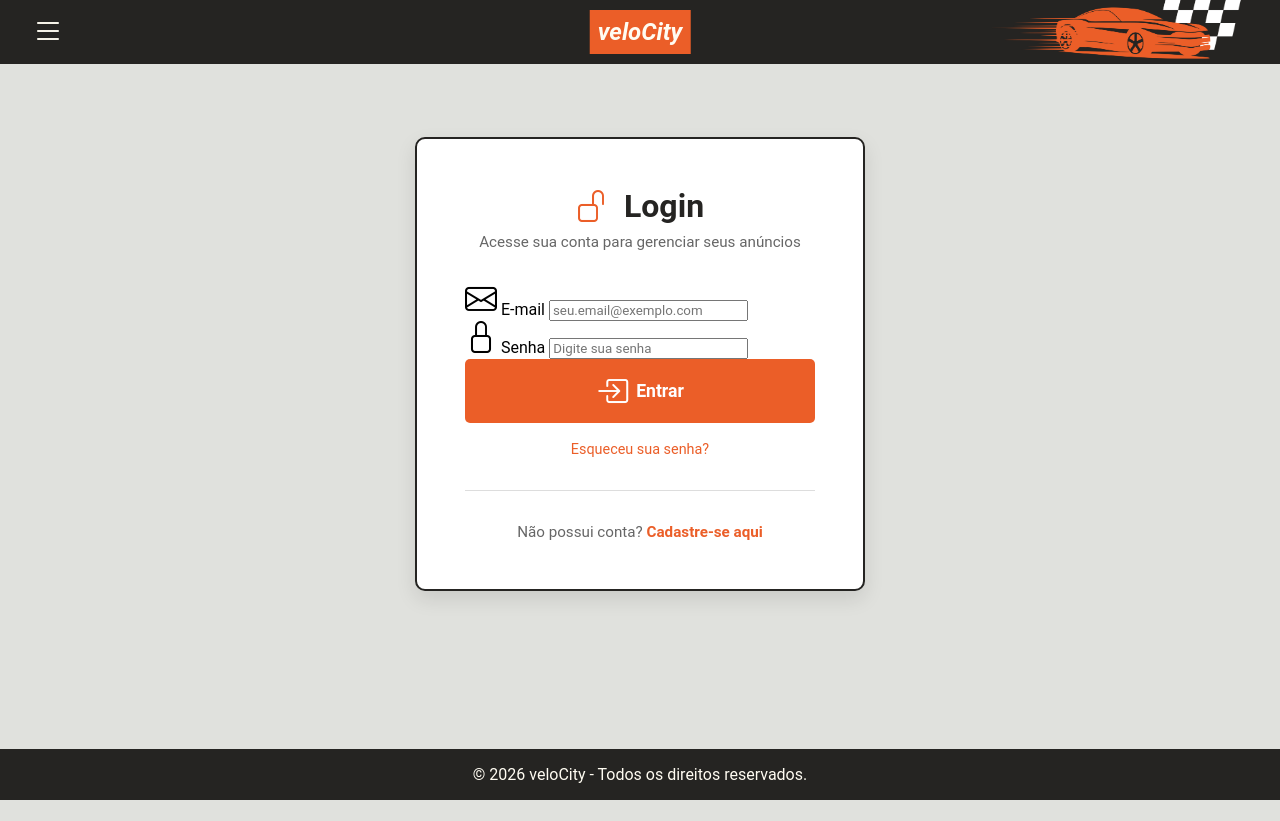
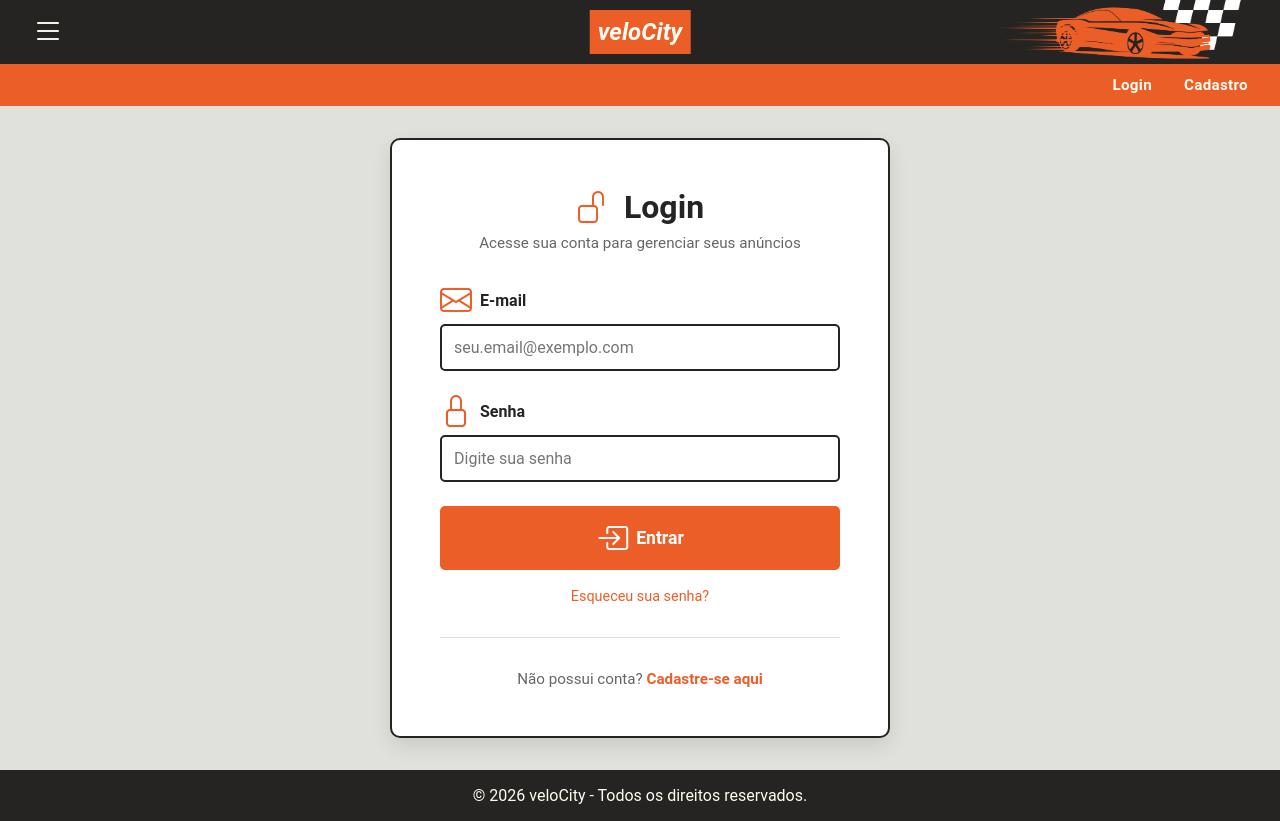
Before and after one commit to anagxndin/web1, a PHP site: page /pages/public/login.html in a window 1280 px wide. Before the commit the page ends 800 px from the top, so only its background shows below. Run offline with PHP 8.4, Linux system fonts and the light colour scheme.

Commit message:
adds login forms style, adds nav bar for public pages

```diff
--- a/src/pages/public/login.html
+++ b/src/pages/public/login.html
@@ -19,8 +19,6 @@
       </div>
       <nav class="dropdownMenu" id="dropdownMenu">
         <a href="index.html" class="dropdownItem">Home</a>
-        <a href="login.html" class="dropdownItem">Login</a>
-        <a href="cadastro.html" class="dropdownItem">Cadastro</a>
         <a href="../area-restrita/criar-anuncio.html" class="dropdownItem">Criar Anúncio</a>
         <a href="../area-restrita/meus-anuncios.html" class="dropdownItem">Listagem de Anúncios</a>
         <a href="../area-restrita/interesses.html" class="dropdownItem">Interesses Recebidos</a>
@@ -30,6 +28,11 @@
 
       <img src="../../assets/images/carLogo.png" alt="Logo" class="logoCar"/>
     </header>
+
+    <nav class="publicNavBar">
+        <a href="login.html" class="publicNavItem">Login</a>
+        <a href="cadastro.html" class="publicNavItem">Cadastro</a>
+    </nav>
 
     <main class="mainContent">
     <div class="loginContainer">
--- a/src/styles/estilos.css
+++ b/src/styles/estilos.css
@@ -1,5 +1,4 @@
-/* Reset global — garante que o header (e o layout em geral) renderize
-   igual nas páginas com Bootstrap (area-restrita) e sem Bootstrap (public) */
+
 *, *::before, *::after {
     box-sizing: border-box;
 }
@@ -18,8 +17,6 @@ html, body {
     --orange: #eb5e28;
 }
 
-/* Padrão global para todos os ícones Bootstrap Icons: 2rem de largura e altura */
-/* Layout de página sem depender do Bootstrap (usado nas páginas public) */
 .pageWrapper {
     display: flex;
     flex-direction: column;
@@ -35,6 +32,33 @@ html, body {
     text-align: center;
     padding: 1rem;
     margin-top: auto;
+}
+
+/* Navbar fixa das páginas públicas (Login / Cadastro) */
+.publicNavBar {
+    background-color: var(--orange);
+    display: flex;
+    justify-content: flex-end;
+    align-items: center;
+    gap: 2rem;
+    padding: 0.75rem 2rem;
+    position: sticky;
+    top: 0;
+    z-index: 999;
+}
+
+.publicNavItem {
+    color: var(--text-color-white);
+    text-decoration: none;
+    font-weight: bold;
+    font-size: 0.95rem;
+    letter-spacing: 0.02em;
+    transition: opacity 0.3s ease, text-decoration 0.3s ease;
+}
+
+.publicNavItem:hover {
+    opacity: 0.8;
+    text-decoration: underline;
 }
 
 .bi {
--- a/src/styles/login.css
+++ b/src/styles/login.css
@@ -14,7 +14,7 @@
     padding: 3rem;
     box-shadow: 0 8px 20px rgba(0, 0, 0, 0.1);
     width: 100%;
-    max-width: 450px;
+    max-width: 500px;
 }
 
 .loginHeader {
@@ -41,6 +41,56 @@
     text-align: center;
     margin: 0.5rem 0 2rem 0;
     font-size: 0.95rem;
+}
+
+.formGroup {
+    display: flex;
+    flex-direction: column;
+    margin-bottom: 1.5rem;
+}
+
+.formGroup label {
+    color: var(--black);
+    font-weight: bold;
+    margin-bottom: 0.5rem;
+    display: flex;
+    align-items: center;
+    gap: 0.5rem;
+}
+
+.formGroup label i {
+    color: var(--orange);
+}
+
+.formGroup input {
+    padding: 0.75rem;
+    border: 2px solid var(--black);
+    border-radius: 5px;
+    font-size: 1rem;
+    font-family: inherit;
+    transition: border-color 0.3s ease, box-shadow 0.3s ease;
+}
+
+.formGroup input:focus {
+    outline: none;
+    border-color: var(--orange);
+    box-shadow: 0 0 8px rgba(235, 94, 40, 0.3);
+}
+
+.formGroup input.error {
+    border-color: #dc3545;
+    background-color: #fff5f5;
+}
+
+.errorMessage {
+    color: #dc3545;
+    font-size: 0.85rem;
+    margin-top: 0.25rem;
+    display: none;
+}
+
+.errorMessage.show {
+    display: block;
 }
 
 .rememberMe {
```
Also changed, not shown: src/pages/public/cadastro.html (+5 -2 lines), src/pages/public/index.html (+12 -17 lines), src/pages/public/interesse.html (+5 -2 lines).
